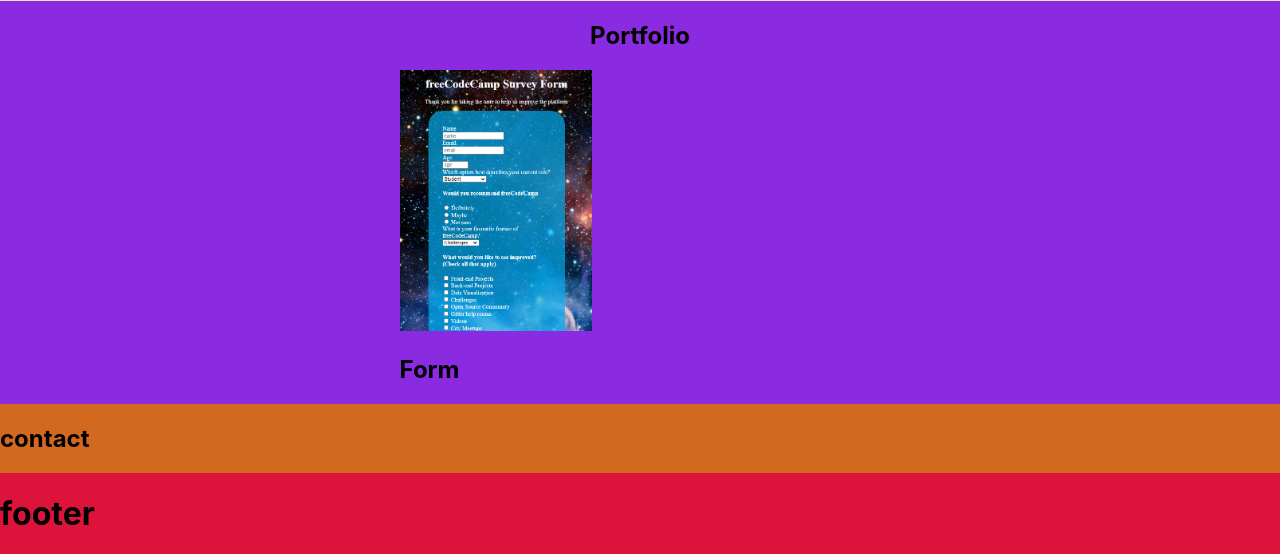
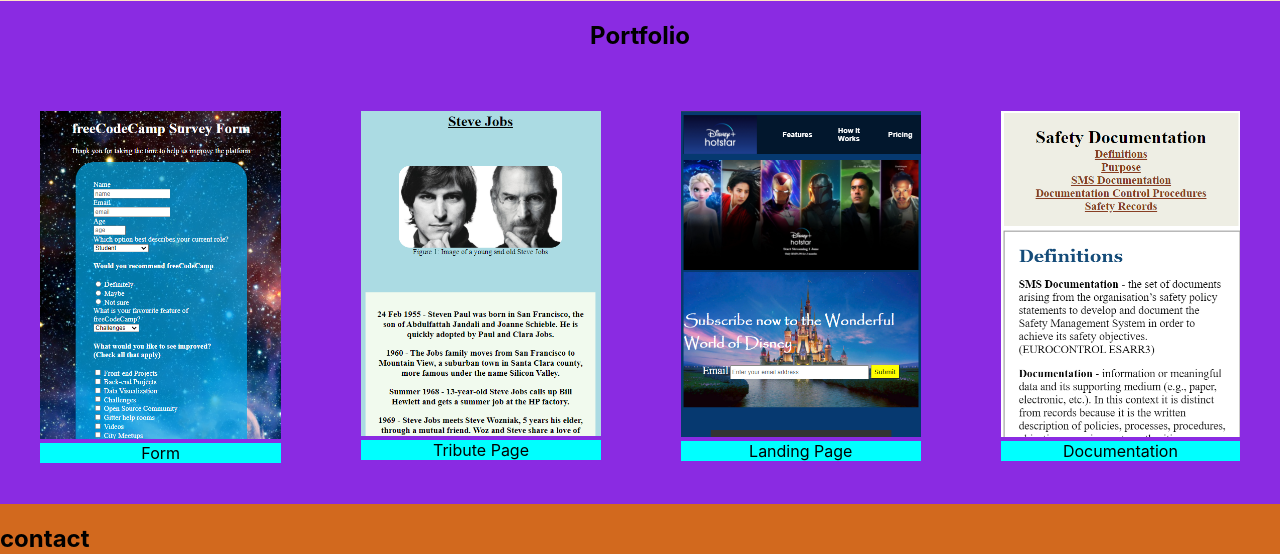
Before and after one commit to Jabawaki90/portfolio, a React (Create React App) app: page / in a window 1280 px wide. Shown: the part 558-1112 px from the top of the page. Built offline with nearby package versions, Linux system fonts and the light colour scheme.

Commit message:
update portfolio projects

```diff
--- a/src/App.css
+++ b/src/App.css
@@ -50,12 +50,31 @@
   align-items: center;
 }
 
+#portfolio-title {
+  margin-top: 50px;
+}
+
 #portfolio {
   display: flex;
+  justify-content: space-around;
 }
 
 .img-port {
-  width: 40%;
+  width: 100%;
+  margin: auto;
+}
+
+.img-title {
+}
+
+.img-container {
+  margin-top: 25px;
+  margin-bottom: 25px;
+}
+
+figcaption {
+  background-color: aqua;
+  text-align: center;
 }
 
 #profile-pic {
--- a/src/App.js
+++ b/src/App.js
@@ -27,12 +27,44 @@
           <h1>Portfolio</h1>
           <div id="portfolio">
             <section class="img-container">
-              <img
-                class="img-port"
-                src={process.env.PUBLIC_URL + "/image/img1.png"}
-                alt=""
-              />
-              <h2 class="img-title">Form</h2>
+              <figure>
+                <img
+                  class="img-port"
+                  src={process.env.PUBLIC_URL + "/image/img1.png"}
+                  alt=""
+                />
+                <figcaption>Form</figcaption>
+              </figure>
+            </section>
+            <section class="img-container">
+              <figure>
+                <img
+                  class="img-port"
+                  src={process.env.PUBLIC_URL + "/image/img2.png"}
+                  alt=""
+                />
+                <figcaption>Tribute Page</figcaption>
+              </figure>
+            </section>
+            <section class="img-container">
+              <figure>
+                <img
+                  class="img-port"
+                  src={process.env.PUBLIC_URL + "/image/img3.png"}
+                  alt=""
+                />
+                <figcaption>Landing Page</figcaption>
+              </figure>
+            </section>
+            <section class="img-container">
+              <figure>
+                <img
+                  class="img-port"
+                  src={process.env.PUBLIC_URL + "/image/img4.png"}
+                  alt=""
+                />
+                <figcaption>Documentation</figcaption>
+              </figure>
             </section>
           </div>
         </section>
```
